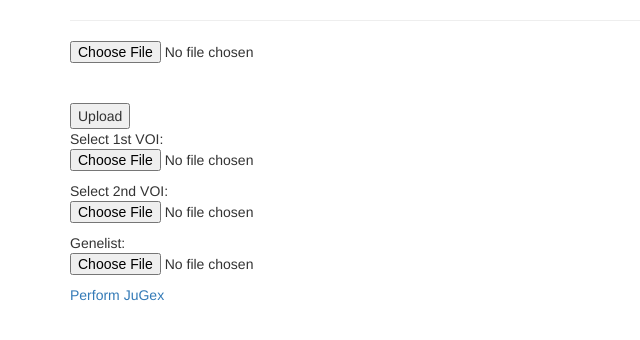
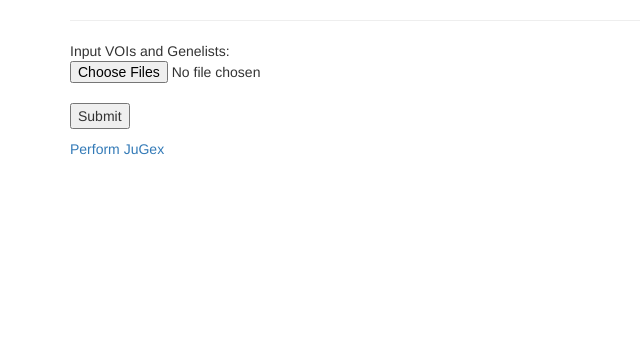
Before and after one commit to HumanBrainProject/PyJuGEx, a Flask app: page / in a window 1280 px wide. Shown: the part 46-386 px from the top of the page, without its empty margins (0-640 px from the left). Run offline with Flask 2, Linux system fonts and the light colour scheme; parts of the project's set-up code (start-up, migrations or seed data) failed here and were passed over; some libraries are stand-ins or nearby versions.

Commit message:
file upload feature added, not being read properly

```diff
--- a/backend.py
+++ b/backend.py
@@ -668,6 +668,10 @@ def readVOIs():
     print(header2)
     return vois
 
+def readVOI(voiName):
+    img = nib.load(voiName)
+    return img
+
 def performJugex():
     donorIds = ['15496','14380','15697','9861','12876','10021']
     #donorIds = ['15496', '14380']
--- a/main.py
+++ b/main.py
@@ -6,8 +6,8 @@ app = Flask(__name__)
 if not os.path.exists('uploads/'):
     os.makedirs('uploads/')
 app.config['UPLOAD_FOLDER'] = 'uploads/'
-app.config['ALLOWED_EXTENSIONS'] = set(['txt', 'pdf', 'png', 'jpg', 'jpeg', 'gif'])
-
+app.config['ALLOWED_EXTENSIONS'] = set(['csv', 'gz'])
+imgs = []
 def allowed_file(filename):
     return '.' in filename and \
            filename.rsplit('.', 1)[1] in app.config['ALLOWED_EXTENSIONS']
@@ -21,25 +21,43 @@ def jugex():
     res = backend.performJugex()
     return jsonify(result=res)
 
+@app.route('/uploadMultiple', methods=['POST'])
+def uploadMultiple():
+    if request.method == 'POST':
+        files = request.files.getlist("file[]")
+        for file in files:
+            if file and allowed_file(file.filename):
+                filename = secure_filename(file.filename)
+                path = os.path.join(app.config['UPLOAD_FOLDER'], filename)
+                print(path)
+                file.save(path)
+                extension = filename.rsplit('.', 1)[1]
+                if(extension == 'csv'):
+                    rows = backend.readCSVFile(path)
+                else:
+                    imgs.append(backend.readVOI(path))
+        return render_template('index.html')
+
+
 @app.route('/upload', methods=['POST'])
 def upload():
-    # Get the name of the uploaded file
     file = request.files['file']
-    # Check if the file is one of the allowed types/extensions
     if file and allowed_file(file.filename):
-        # Make the filename safe, remove unsupported chars
         filename = secure_filename(file.filename)
-        # Move the file form the temporal folder to
-        # the upload folder we setup
-        file.save(os.path.join(app.config['UPLOAD_FOLDER'], filename))
-        # Redirect the user to the uploaded_file route, which
-        # will basicaly show on the browser the uploaded file
-        return redirect(url_for('uploaded_file',
-                                filename=filename))
+        path = os.path.join(app.config['UPLOAD_FOLDER'], filename)
+        print(path)
+        file.save(path)
+        extension = filename.rsplit('.', 1)[1]
+        if(extension == 'csv'):
+            rows = backend.readCSVFile(path)
+        else:
+            imgs.append(backend.readVOI(path))
+        return render_template('index.html')
 
 @app.route('/uploads/<filename>')
 def uploaded_file(filename):
-    return send_from_directory(app.config['UPLOAD_FOLDER'],
-                               filename)
+    return send_from_directory(app.config['UPLOAD_FOLDER'], filename)
+    #backend.readCSVFile(filename)
+
 if __name__ == '__main__':
     debug = true
--- a/templates/index.html
+++ b/templates/index.html
@@ -14,16 +14,15 @@ rel="stylesheet">
 </div>
 <hr/>
 <div>
-<form action="upload" method="post" enctype="multipart/form-data">
-       <input type="file" name="file"><br /><br />
-       <input type="submit" value="Upload">
+
+<form action="uploadMultiple" method="post" enctype="multipart/form-data">
+        <p>Input VOIs and Genelists:
+        <input type="file" multiple="" name="file[]"/><br />
+        <input type="submit" value="Submit" class="span2">
 </form>
-<p>Select 1st VOI:
-<input type="file" id="voi1" onchange="alertFilename(id)">
-<p>Select 2nd VOI:
-<input type="file" id="voi2" onchange="alertFilename(id)">
-<p>Genelist:
-<input type="file" id="genelist">
+<p>
+<p>
+<p>
 <p><a href="javascript:void();" id="calculate">Perform JuGex</a>
 <div id="dvTable">
 </div>
```
